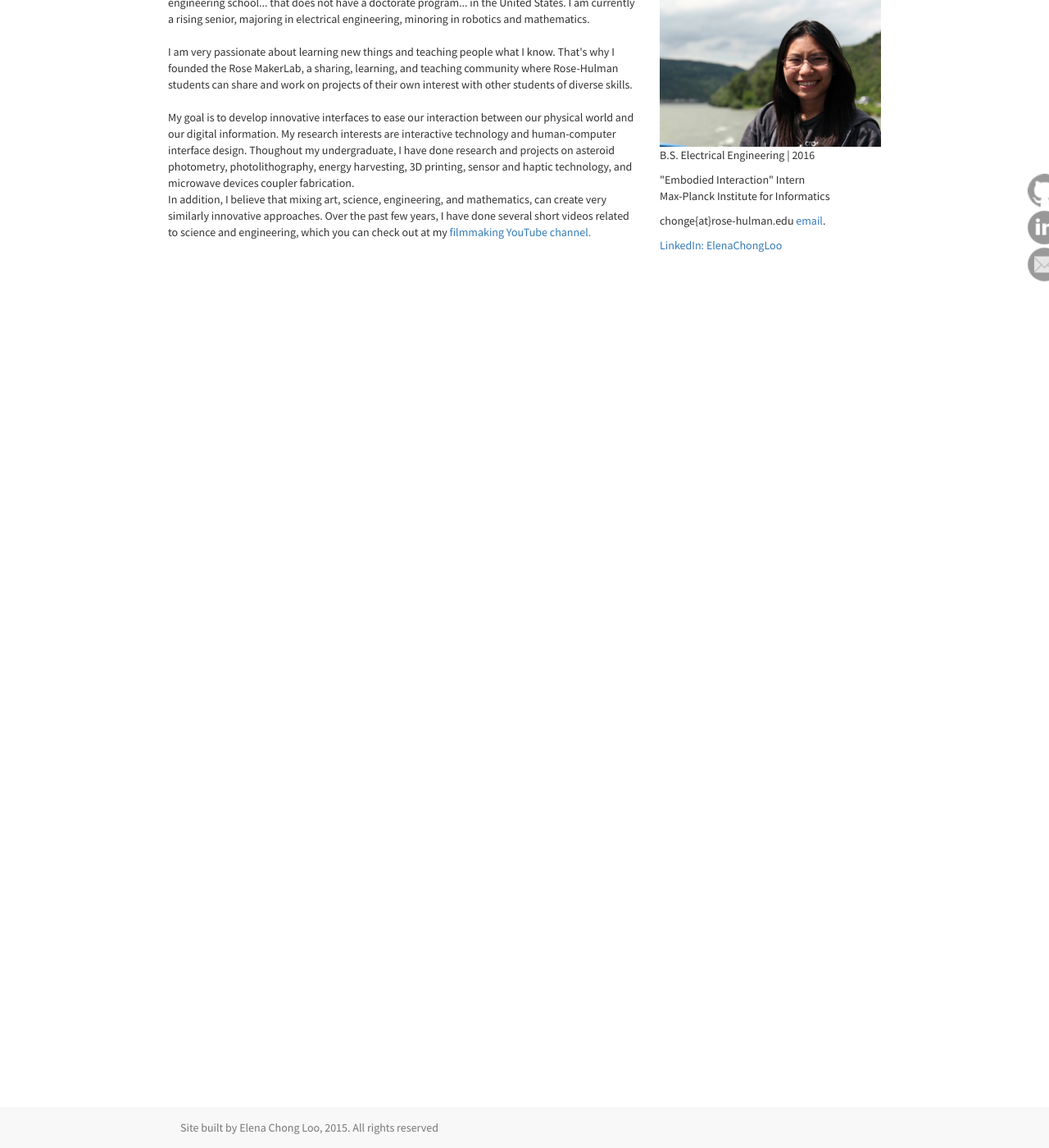
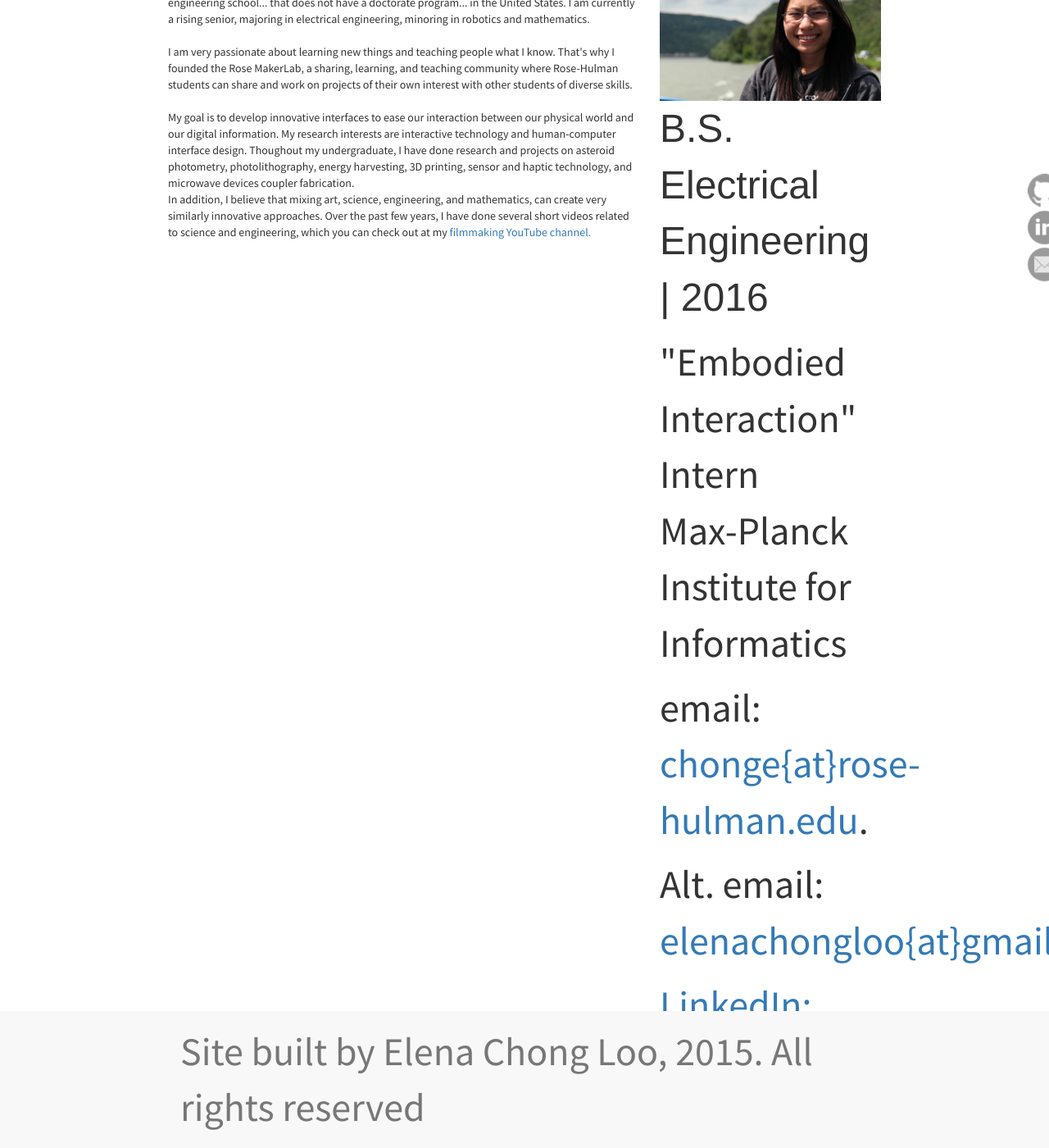
Before and after one commit to helenchg/elenachong.com, a Jekyll site: the page built from index.html, in a window 1280 px wide and 1400 px high, scrolled down 218 px. Shown: the whole window at 82% size. Built offline with Jekyll 4.4.1, drawn with Linux system fonts in a browser that asks for light colours; nearby versions of some CDN libraries; before the commit the page ends 900 px from its top, so only the background shows below that.

Commit message:
changed main page

```diff
--- a/index.html
+++ b/index.html
@@ -22,11 +22,11 @@
 
             <!-- contact me -->
                 <div class= "col-md-4">
-                    <h3> Hello!</h3>
                     <img class="img-responsive" src ="/img/profile2.jpg">
-                    <p>B.S. Electrical Engineering | 2016</p>
+                    <font size = "9" p>B.S. Electrical Engineering | 2016</p>
                     <p>"Embodied Interaction" Intern <br> Max-Planck Institute for Informatics</p>
-                    <p>chonge{at}rose-hulman.edu   <a href="mailto:chonge@rose-hulman.edu">email</a>.</p>
+                    <p>email: <a href="mailto:chonge@rose-hulman.edu">chonge{at}rose-hulman.edu</a>.</p>
+                    <p>Alt. email: <a href="mailto:elenachongloo@gmail.com">elenachongloo{at}gmail.com</a>.</p>
                     <p><a href ="https://www.linkedin.com/in/elenachongloo">LinkedIn: ElenaChongLoo</a></p>
                 </div>
 
```
